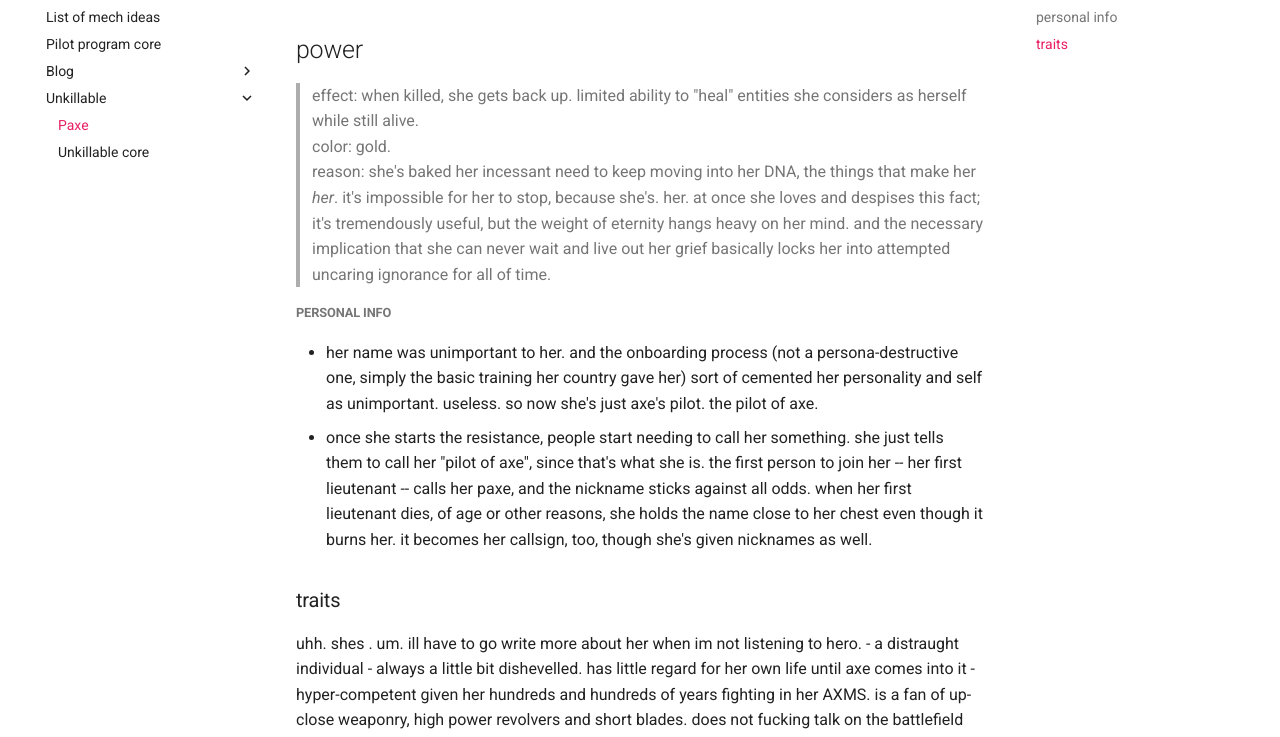
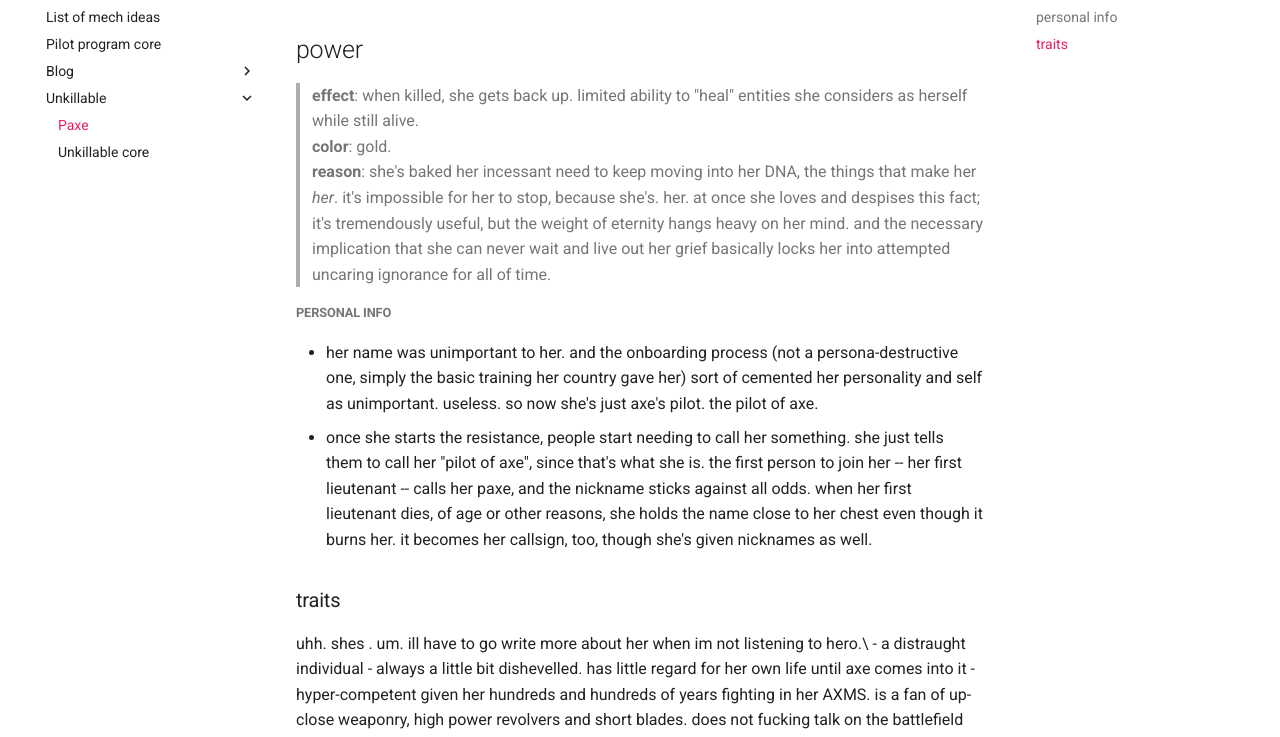
Before and after one commit to noclueumbreon/AXMS, an MkDocs documentation site: the page built from docs/unkillable/paxe.md, in a window 1280 px wide and 1359 px high. Shown: the part 148-885 px from the top of the window. Built offline with MkDocs 1.6.1 and Material for MkDocs 9.7.7, drawn with Linux system fonts in a browser that asks for light colours; some of the changed text lies outside the part shown.

Commit message:
vault backup: 2024-07-26 01:34:53

```diff
--- a/docs/unkillable/paxe.md
+++ b/docs/unkillable/paxe.md
@@ -1,14 +1,14 @@
 ## power
 
-> effect: when killed, she gets back up. limited ability to "heal" entities she considers as herself while still alive.
-> color: gold.
-> reason: she's baked her incessant need to keep moving into her DNA, the things that make her   *her*. it's impossible for her to stop, because she's. her. at once she loves and despises this fact; it's tremendously useful, but the weight of eternity hangs heavy on her mind. and the necessary implication that she can never wait and live out her grief basically locks her into attempted uncaring ignorance for all of time.
+> **effect**: when killed, she gets back up. limited ability to "heal" entities she considers as herself while still alive.
+> **color**: gold.
+> **reason**: she's baked her incessant need to keep moving into her DNA, the things that make her   *her*. it's impossible for her to stop, because she's. her. at once she loves and despises this fact; it's tremendously useful, but the weight of eternity hangs heavy on her mind. and the necessary implication that she can never wait and live out her grief basically locks her into attempted uncaring ignorance for all of time.
 ##### personal info
 - her name was unimportant to her. and the onboarding process (not a persona-destructive one, simply the basic training her country gave her) sort of cemented her personality and self as   unimportant. useless. so now she's just axe's pilot. the pilot of axe.
 - once she starts the resistance, people start needing to call her something. she just tells them to call her "pilot of axe", since that's what she is. the first person to join her -- her first lieutenant -- calls her paxe, and the nickname sticks against all odds. when her first lieutenant dies, of age or other reasons, she holds the name close to her chest even though it burns her. it becomes her callsign, too, though she's given nicknames as well.
 
 ### traits
-uhh. shes . um. ill have to go write more about her when im not listening to hero.
+uhh. shes . um. ill have to go write more about her when im not listening to hero.\
 - a distraught individual
 - always a little bit dishevelled. has little regard for her own life until axe comes into it
 - hyper-competent given her hundreds and hundreds of years fighting in her AXMS. is a fan of up-close weaponry, high power revolvers and short blades. does not fucking talk on the battlefield when she can help it -- as soon as she gets the tech, she builds a neural interface to mentally send commands when she's part of the resistance.
```
